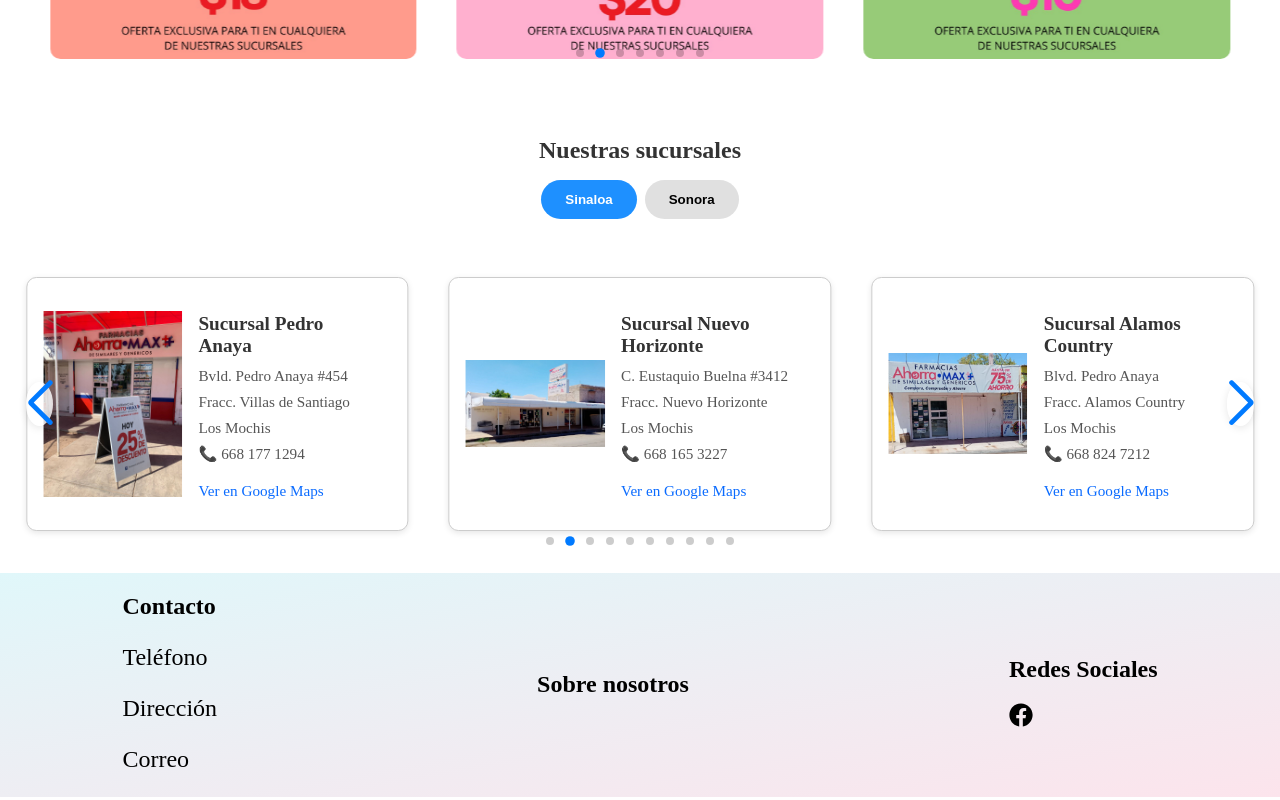
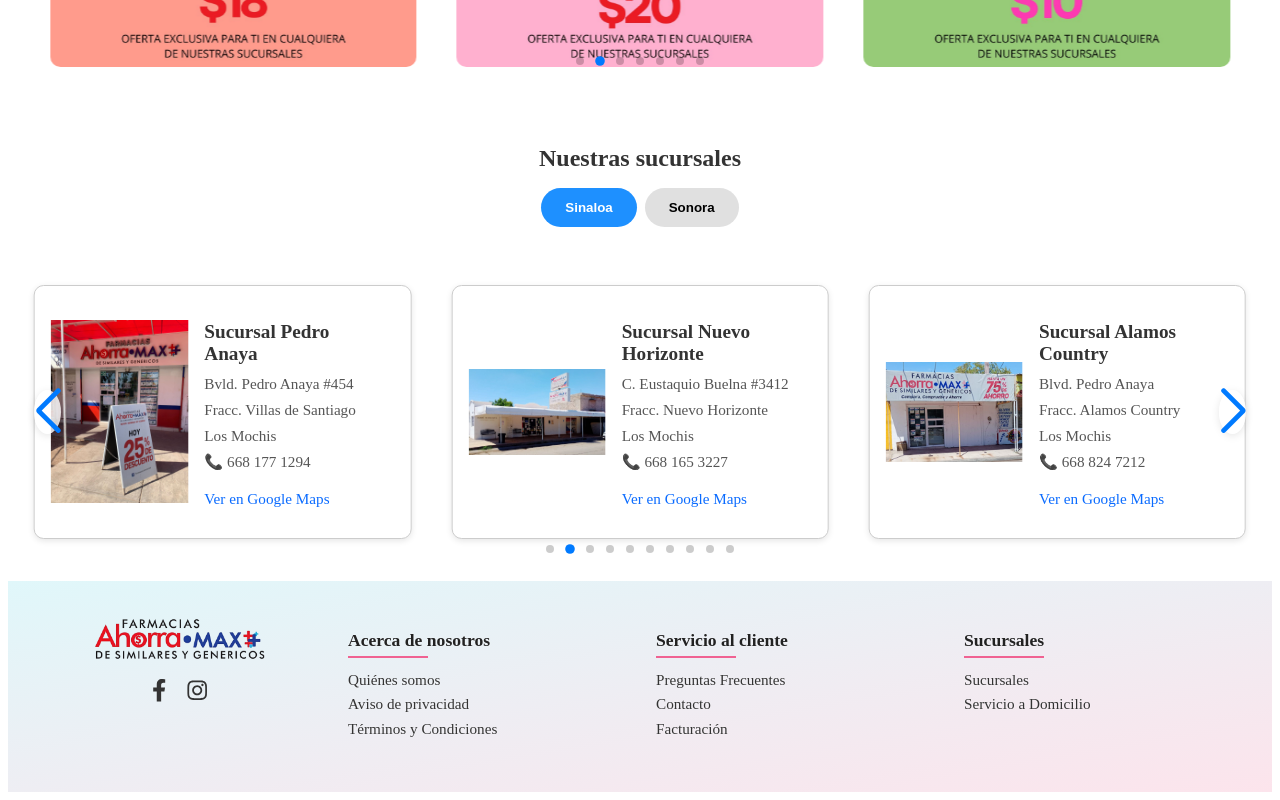
Before and after one commit to IvanDLaCruz/farmacias-ahorramax-page, a React (Vite) app: page / in a window 1280 px wide. Shown: the part 1093-1893 px from the top of the page. Built offline with nearby package versions, Linux system fonts and the light colour scheme.

Commit message:
footer actualizado

```diff
--- a/package.json
+++ b/package.json
@@ -11,6 +11,7 @@
   },
   "dependencies": {
     "framer-motion": "^12.23.12",
+    "i": "^0.3.7",
     "react": "^19.1.0",
     "react-dom": "^19.1.0",
     "react-icons": "^5.5.0",
--- a/src/components/Hero/Hero.jsx
+++ b/src/components/Hero/Hero.jsx
@@ -6,7 +6,7 @@
       <div className="hero-content">
         <div className="hero-text">
           <h1>¡Mas barato que las del mono bailarin!</h1>
-          <p>Aprovecha nuestras ofertas! Podras encontrar una amplia variedad de medicamentos genéricos, similares y de patente. También contamos con productos naturales, artículos de ortopedia y todo lo necesario para rehabilitación.</p>
+          <p>Aprovecha nuestras ofertas! Encuentra una amplia variedad de medicamentos genéricos, similares y de patente. También contamos con productos naturales, artículos de ortopedia y todo lo necesario para rehabilitación.</p>
           <a href="#ofertas" className="hero-button">Ver promociones</a>
         </div>
         <div className="hero-image">
--- a/src/components/footer/Footer.jsx
+++ b/src/components/footer/Footer.jsx
@@ -1,26 +1,43 @@
-import { FaFacebook } from "react-icons/fa";
+import { FaFacebookF, FaInstagram, FaTiktok, FaYoutube, FaLinkedinIn } from "react-icons/fa";
 import "./footer.css";
 
 export const Footer = () => {
   return (
-    <div className="contenedorPrincipal">
-      <div className="contacto">
-        <h2>Contacto</h2>
-        <p>Teléfono</p>
-        <p>Dirección</p>
-        <p>Correo</p>
+    <footer className="footer">
+      <div className="footer-logo">
+        <img src="/images/logo-ahorramax-sf.png" alt="logo-ahorramax" />
+        <div className="footer-social">
+          <a href="#" aria-label="Facebook"><FaFacebookF /></a>
+          <a href="#" aria-label="Instagram"><FaInstagram /></a>
+
+        </div>
       </div>
 
-      <div className="paginas">
-        <a href="/about">Sobre nosotros</a>
+      <div className="footer-column">
+        <h3>Acerca de nosotros</h3>
+        <ul>
+          <li><a href="#">Quiénes somos</a></li>
+          <li><a href="#">Aviso de privacidad</a></li>
+          <li><a href="#">Términos y Condiciones</a></li>
+        </ul>
       </div>
-      <div>
-        <h2>Redes Sociales</h2>
 
-        <a href="">
-          <FaFacebook />
-        </a>
+      <div className="footer-column">
+        <h3>Servicio al cliente</h3>
+        <ul>
+          <li><a href="#">Preguntas Frecuentes</a></li>
+          <li><a href="#">Contacto</a></li>
+          <li><a href="#">Facturación</a></li>
+        </ul>
       </div>
-    </div>
+
+      <div className="footer-column">
+        <h3>Sucursales</h3>
+        <ul>
+          <li><a href="#">Sucursales</a></li>
+          <li><a href="#">Servicio a Domicilio</a></li>
+        </ul>
+      </div>
+    </footer>
   );
 };
--- a/src/components/footer/footer.css
+++ b/src/components/footer/footer.css
@@ -1,37 +1,89 @@
-html,
-body {
-    height: 100%;
-    margin: 0;
+.footer {
+  display: grid;
+  grid-template-columns: repeat(auto-fit, minmax(180px, 1fr));
+  gap: 2rem;
+  background: linear-gradient(to bottom right, #e0f7fa, #fce4ec);
+  color: #333333;
+  padding: 2rem;
+  padding-bottom: 3rem;
+  text-shadow: 0 0 2px rgba(255 255 255 / 0.6);
 }
 
-h2, p {
-    font-size:x-large;
+.footer-logo {
+  display: flex;
+  flex-direction: column;
+  align-items: center;   /* Centra horizontalmente */
+  gap: 1rem;             /* Espacio entre logo y redes */
 }
 
-a {
-    text-decoration: none;
-    color:inherit;
-    font-weight: bold;
-    font-size:x-large;
+.footer-logo img {
+  max-width: 200px;
 }
 
-#root {
-    /* o el contenedor principal de tu React */
-    display: flex;
-    flex-direction: column;
-    min-height: 100%;
+.footer-social {
+  display: flex;
+  gap: 1rem;
 }
 
-main {
-    /* tu contenido principal */
-    flex: 1;
+.footer-social a {
+  color: #333333;
+  font-size: 1.4rem;
+  transition: color 0.3s ease;
 }
 
-.contenedorPrincipal {
-    background: linear-gradient(to bottom right, #e0f7fa, #fce4ec);
-    display: flex;
-    flex: 2;
-    justify-content: center;
-    align-items: center;
-    gap: 20rem;
+.footer-social a:hover {
+  color: #f06292;
 }
+
+.footer-column h3 {
+  font-size: 1.1rem;
+  font-weight: bold;
+  position: relative;
+  margin-bottom: 0.8rem;
+  color: #222222;
+}
+
+.footer-column h3::after {
+  content: "";
+  display: block;
+  width: 80px;
+  height: 2px;
+  background-color: #f06292;
+  margin-top: 0.3rem;
+}
+
+.footer-column ul {
+  list-style: none;
+  padding: 0;
+  margin: 0;
+}
+
+.footer-column ul li {
+  margin: 0.4rem 0;
+}
+
+.footer-column ul li a {
+  color: #333333;
+  text-decoration: none;
+  font-size: 0.95rem;
+  transition: color 0.3s ease;
+}
+
+.footer-column ul li a:hover {
+  color: #f06292;
+}
+
+/* Responsivo */
+@media (max-width: 768px) {
+  .footer {
+    grid-template-columns: 1fr;
+    text-align: center;
+  }
+  .footer-column h3 {
+    text-align: center; /* centra el texto */
+  }
+  .footer-column h3::after {
+    margin-left: auto;
+    margin-right: auto;
+  }
+}
--- a/src/main.jsx
+++ b/src/main.jsx
@@ -1,4 +1,3 @@
-
 import { StrictMode } from "react";
 import { Route, Routes, BrowserRouter, Link } from "react-router-dom";
 import { createRoot } from "react-dom/client";
```
Also changed, not shown: 1 other file (tests, documents, lock files or other folders).
